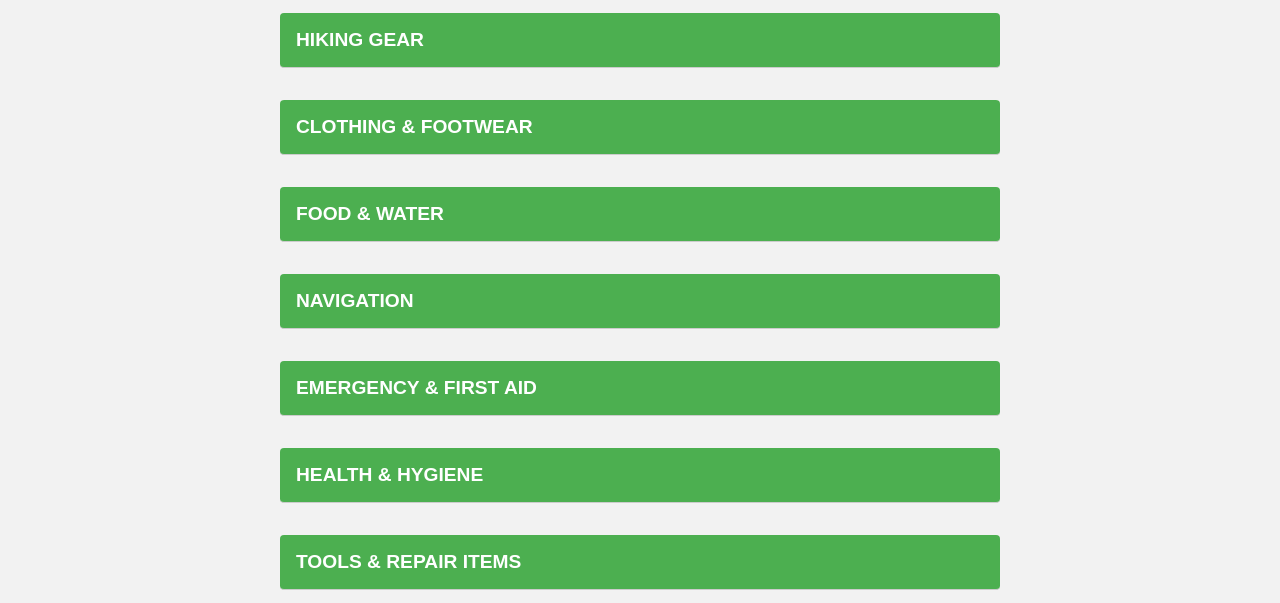
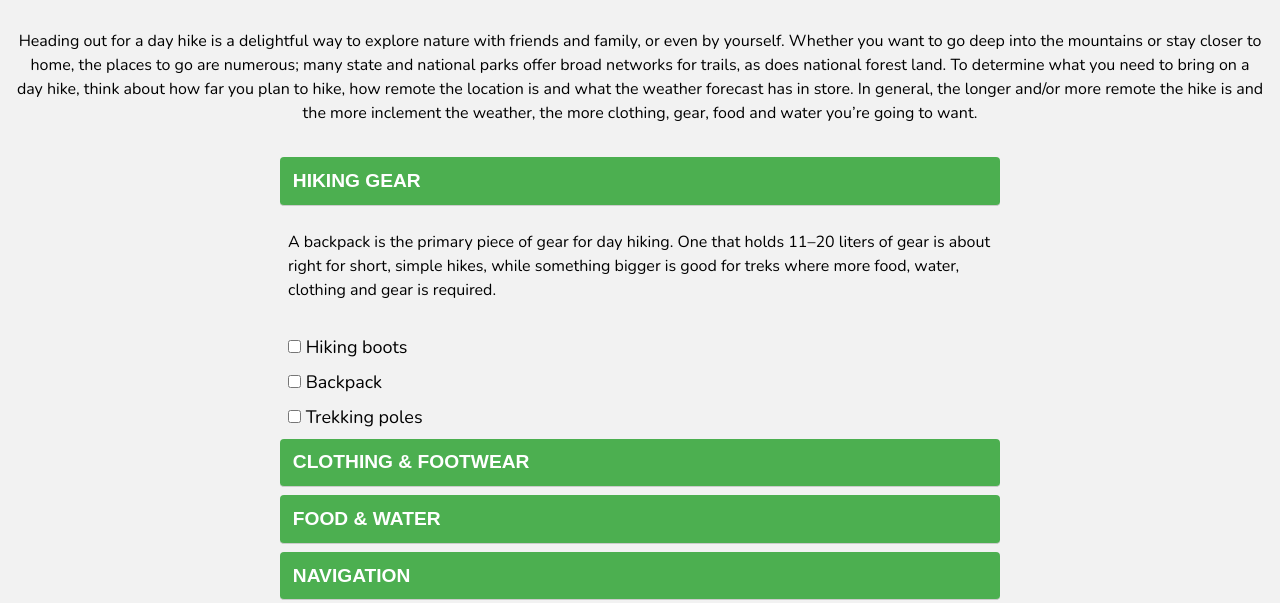
Before and after one commit to kpetrauskas92/backpack-buddy, a plain HTML site: page index.html in a window 1280 px wide. Both pictures are taken after a click on the button "HIKING GEAR". Shown: the part 154-757 px from the top of the page. Drawn offline with nearby package versions, Linux system fonts and the light colour scheme.

Commit message:
add text to main page and function to accordion

```diff
--- a/assets/css/style.css
+++ b/assets/css/style.css
@@ -86,7 +86,7 @@
 
   .accordion-button {
     width: 90%;
-    padding: 1rem;
+    padding: 0.8rem;
     font-size: 1.2rem;
     font-weight: bold;
     border: none;
@@ -102,8 +102,9 @@
   }
 
   .accordion-content {
-    margin: 1rem;
-    padding-left: 0.7rem;
+    margin-top: 0.5rem;
+    padding-left: 2rem;
+    padding-right: 2rem;
     text-align:left;
     max-height: 0;
     overflow: hidden;
--- a/assets/js/script.js
+++ b/assets/js/script.js
@@ -0,0 +1,29 @@
+
+/**
+ * Accordion function
+ */
+
+let accordionButtons = document.querySelectorAll('.accordion-button');
+let activeButton = null;
+
+accordionButtons.forEach(button => {
+  button.addEventListener('click', () => {
+    // Collapses the currently active button (if there is one)
+    if (activeButton && activeButton !== button) {
+      activeButton.classList.remove('active');
+      activeButton.nextElementSibling.style.maxHeight = 0;
+    }
+
+    button.classList.toggle('active');
+    let content = button.nextElementSibling;
+    if (button.classList.contains('active')) {
+      content.style.maxHeight = content.scrollHeight + 'px';
+    } else {
+      content.style.maxHeight = 0;
+    }
+
+    // Updates the currently active button
+    activeButton = (button.classList.contains('active')) ? button : null;
+
+  });
+});
--- a/index.html
+++ b/index.html
@@ -26,6 +26,9 @@
 
     <main>
       <img src="/assets/images/backpack.png" alt="backpack" />
+
+        <p>Heading out for a day hike is a delightful way to explore nature with friends and family, or even by yourself. Whether you want to go deep into the mountains or stay closer to home, the places to go are numerous; many state and national parks offer broad networks for trails, as does national forest land. To determine what you need to bring on a day hike, think about how far you plan to hike, how remote the location is and what the weather forecast has in store. In general, the longer and/or more remote the hike is and the more inclement the weather, the more clothing, gear, food and water you’re going to want.</p>
+
         <div class="accordion">
           <button class="accordion-button">Hiking Gear</button>
           <div class="accordion-content">
@@ -151,6 +154,7 @@
                   <li><input type="checkbox" class="item-checkbox" name="item" value="Mobile Phone"> Mobile Phone</li>
                 </ul>
           </div>
+          <p>* These items are part of the Ten Essential systems. The exact items you take for each system can be tailored to your trip based on considerations such as weather, difficulty, duration and distance from help.</p>
     </main>
 
     <!-- modal button  -->
@@ -171,6 +175,9 @@
         <button id="clear-button">Clear Backpack</button>
       </div>
     </div>
+
+<!-- sign up form -->
+
     <div id="sign-up__form___container">
       <h4>Sign up for future updates on BackPack Buddy!</h4>
         <form id="sign-up__form" action="#" method="POST">
@@ -186,9 +193,14 @@
         </form>
     </div>
 
+<!-- footer section -->
+
     <footer>
+      <p>Disclaimer: This website was created as part of a project for Code Institute</p>
+    </footer>
 
-    </footer>
+<!-- script section -->
+
     <script src="/assets/js/script.js"></script>
   </body>
 </html>
```
Lines whose indentation alone changed are shown as unchanged.
